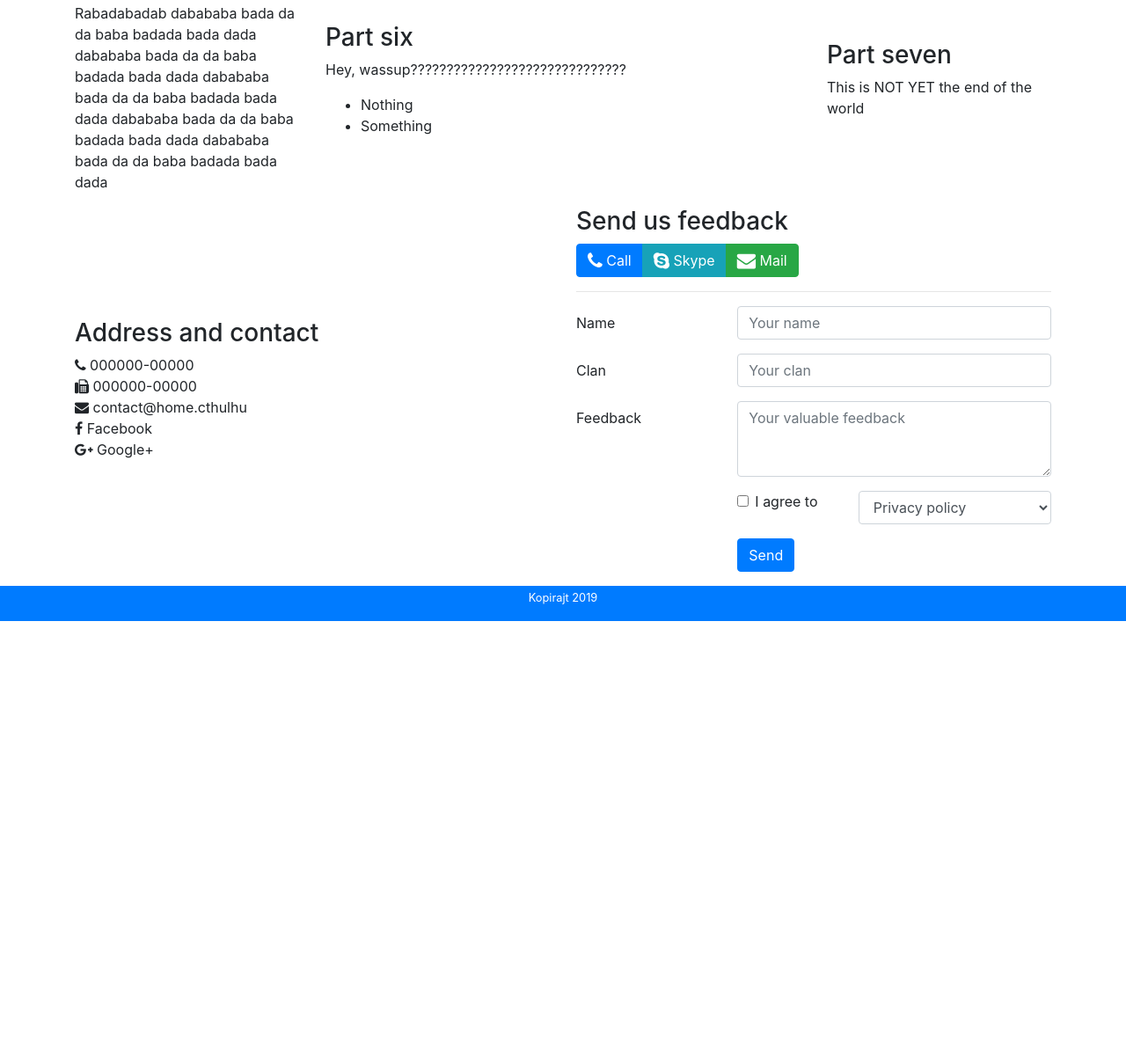
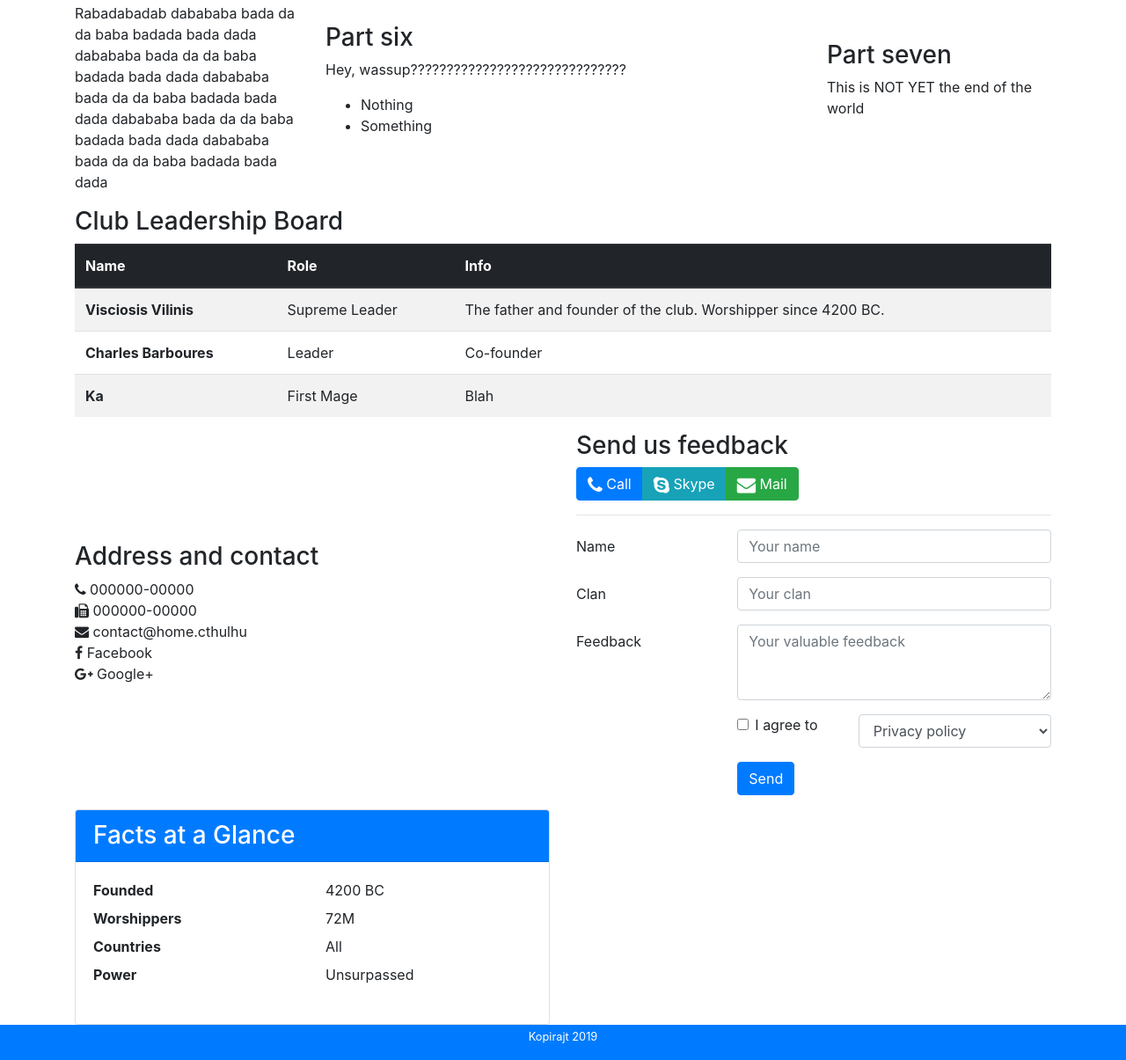
Before and after one commit to kmehkeri/coursera-bootstrap4, a website: page index.html in a window 1280 px wide. Shown: the part 456-1661 px from the top of the page at 88% size. Before the commit the page ends 1162 px from the top, so only its background shows below. Drawn offline with nearby package versions, Linux system fonts and the light colour scheme.

Commit message:
Tables and cards

```diff
--- a/index.html
+++ b/index.html
@@ -79,6 +79,38 @@
 					<p>This is NOT YET the end of the world</p>
 				</div>
 
+				<div class="col-12">
+					<h3>Club Leadership Board</h3>
+					<div class="table-responsive">
+						<table class="table table-striped">
+							<thead class="thead-dark">
+								<tr>
+									<th>Name</th>
+									<th>Role</th>
+									<th>Info</th>
+								</tr>
+							</thead>
+							<tbody>
+								<tr>
+									<th>Visciosis Vilinis</th>
+									<td>Supreme Leader</td>
+									<td>The father and founder of the club. Worshipper since 4200 BC.</td>
+								</tr>
+								<tr>
+									<th>Charles Barboures</th>
+									<td>Leader</td>
+									<td>Co-founder</td>
+								</tr>
+								<tr>
+									<th>Ka</th>
+									<td>First Mage</td>
+									<td>Blah</td>
+								</tr>
+							</tbody>
+						</table>
+					</div>
+				</div>
+
 				<div class="col-12 col-md-6">
 					<h3>Address and contact</h3>
 					<ul class="list-unstyled">
@@ -139,10 +171,33 @@
 						</div>
 					</form>
 				</div>
+
+				<div class="col-md-6">
+					<div class="card">
+						<h3 class="card-header bg-primary text-white">
+							Facts at a Glance
+						</h3>
+						<div class="card-body">
+							<dl class="row">
+								<dt class="col-6">Founded</dt>
+								<dd class="col-6">4200 BC</dt>
+								<dt class="col-6">Worshippers</dt>
+								<dd class="col-6">72M</dt>
+								<dt class="col-6">Countries</dt>
+								<dd class="col-6">All</dt>
+								<dt class="col-6">Power</dt>
+								<dd class="col-6">Unsurpassed</dt>
+							</dl>
+						</div>
+					</div>
+				</div>
+				<div class="col-md-6">
+
+				</div>
 			</div>
 		</div>
 
-		<footer class="bg-primary" style="margin: 0px auto; padding: 0px; color: white;">
+		<footer class="bg-primary text-white">
 			<div class="container">
 				<div class="row justify-content-center">
 					<p class="col-auto" style="text-align: center;">
```
